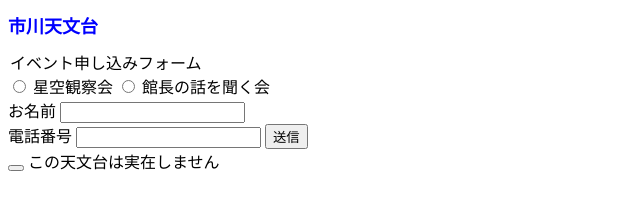
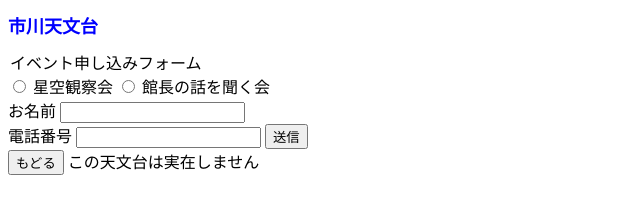
Before and after one commit to ick2321028/prg20241118, a plain HTML site: page app.html in a window 1280 px wide. Shown: the whole page, without its empty margins (0-640 px from the left). Drawn offline with Linux system fonts and the light colour scheme.

Commit message:
7865387096

```diff
--- a/app.html
+++ b/app.html
@@ -36,7 +36,7 @@
             }
          </script>
        </form>
-       <button onclick="location.href='./index.html'"></button>
+       <button onclick="location.href='./index.html'">もどる</button>
 
        <h7>この天文台は実在しません</h7>
    </body>
```
